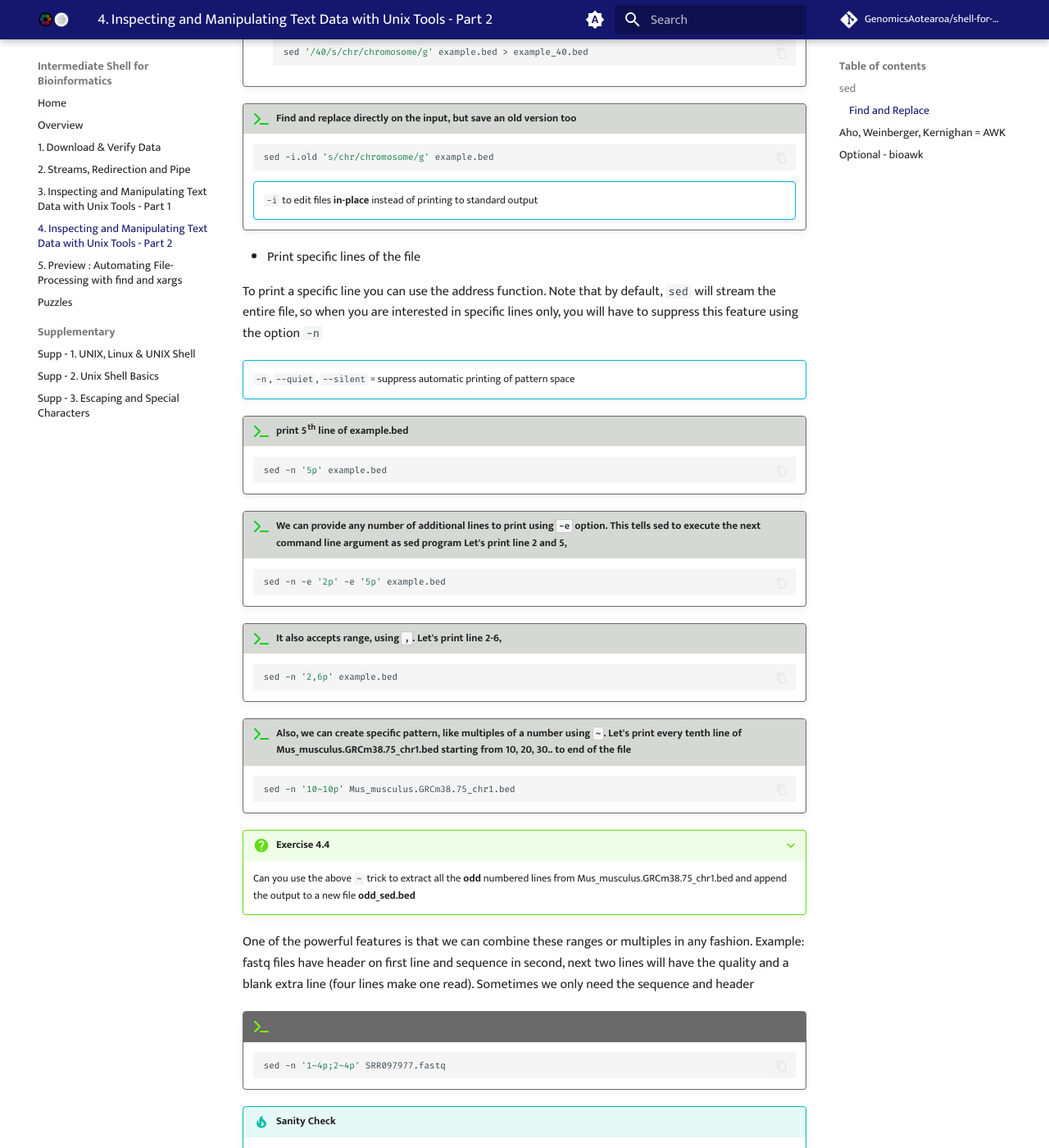
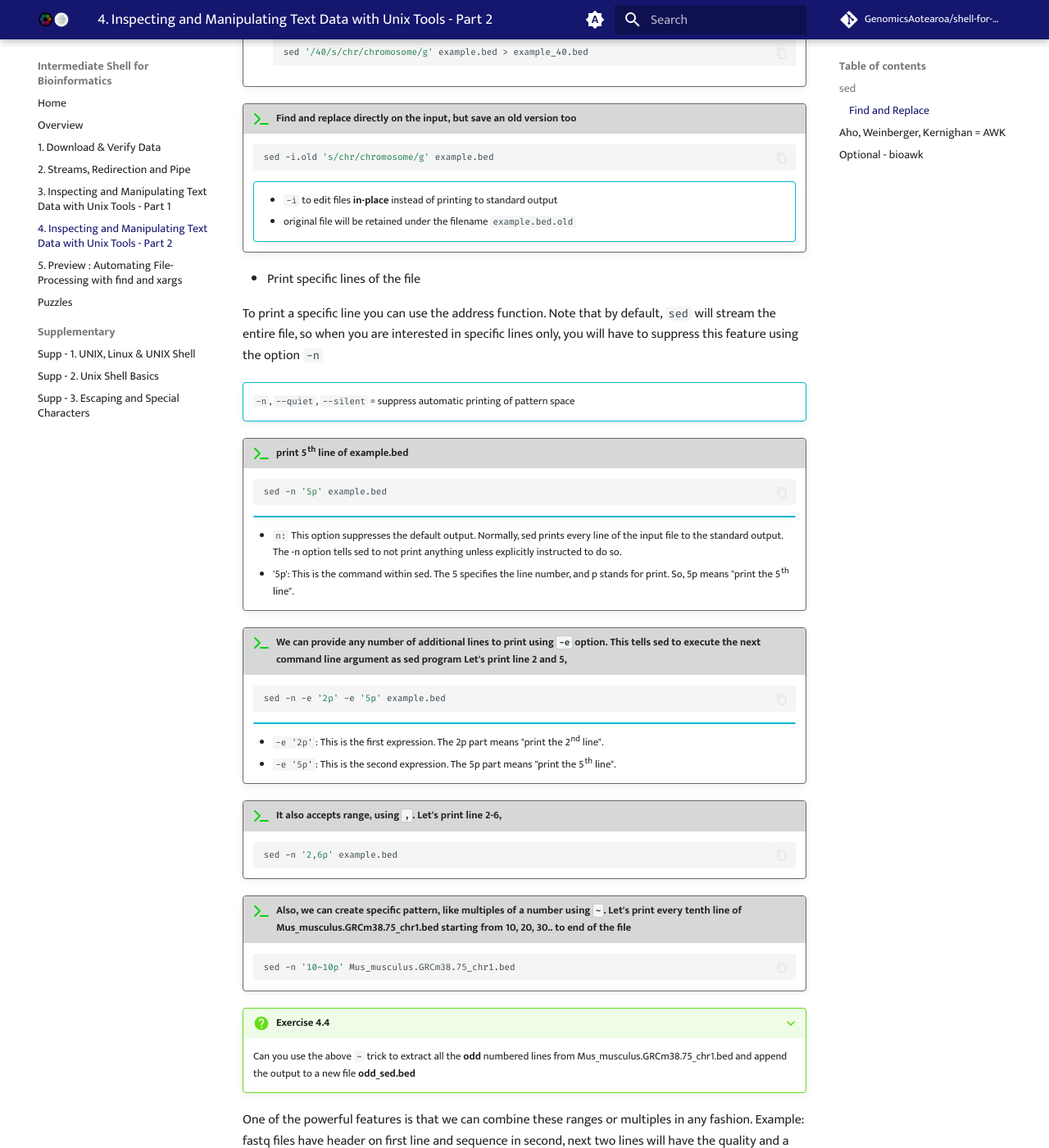
Before and after one commit to GenomicsAotearoa/shell-for-bioinformatics, an MkDocs documentation site: the page built from docs/5_inspectmanipulate2.md, in a window 1280 px wide and 1400 px high, scrolled down 1405 px. Shown: the whole window at 82% size. Built offline with MkDocs 1.6.1 and Material for MkDocs 9.7.7, drawn with Linux system fonts in a browser that asks for light colours; comment, search, counter and statistics services are not loaded.

Commit message:
update admonition

````diff
--- a/docs/5_inspectmanipulate2.md
+++ b/docs/5_inspectmanipulate2.md
@@ -61,7 +61,9 @@ sed 'OPERATION/REGEXP/REPLACEMENT/FLAGS' FILENAME
     sed -i.old 's/chr/chromosome/g' example.bed
     ```
     !!! info ""
-        `-i` to edit files **in-place** instead of printing to standard output
+
+        - `-i` to edit files **in-place** instead of printing to standard output
+        - original file will be retained under the filename `example.bed.old`
 
 * Print specific lines of the file
 
@@ -70,17 +72,29 @@ To print a specific line you can use the address function. Note that by default,
 !!! info ""
     `-n`, `--quiet`, `--silent` = suppress automatic printing of pattern space
 
+
+
 !!! terminal-2 "print 5th line of example.bed"
 
     ```bash
     sed -n '5p' example.bed
     ```
 
+    !!! info ""
+
+    - `n:` This option suppresses the default output. Normally, sed prints every line of the input file to the standard output. The -n option tells sed to not print anything unless explicitly instructed to do so.
+    - '5p': This is the command within sed. The 5 specifies the line number, and p stands for print. So, 5p means "print the 5th line".
+
 !!! terminal-2 "We can provide any number of additional lines to print using `-e` option. This tells sed to execute the next command line argument as sed program Let's print line 2 and 5,"
 
     ```bash
     sed -n -e '2p' -e '5p' example.bed
     ```
+
+    !!! info ""
+
+    - `-e '2p'`: This is the first expression. The 2p part means "print the 2nd line".
+    - `-e '5p'`: This is the second expression. The 5p part means "print the 5th line".
 
 !!! terminal-2 "It also accepts range, using `,`. Let's print line 2-6,"
 
````
